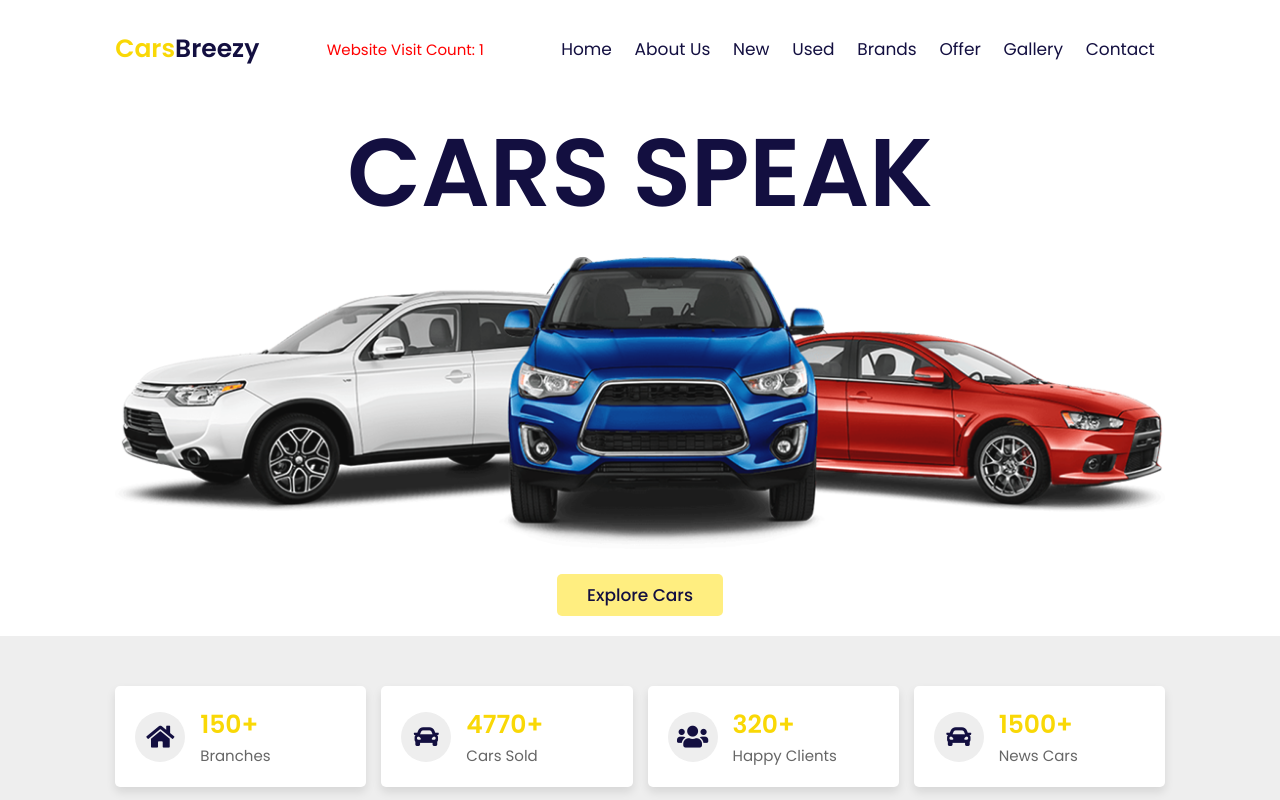
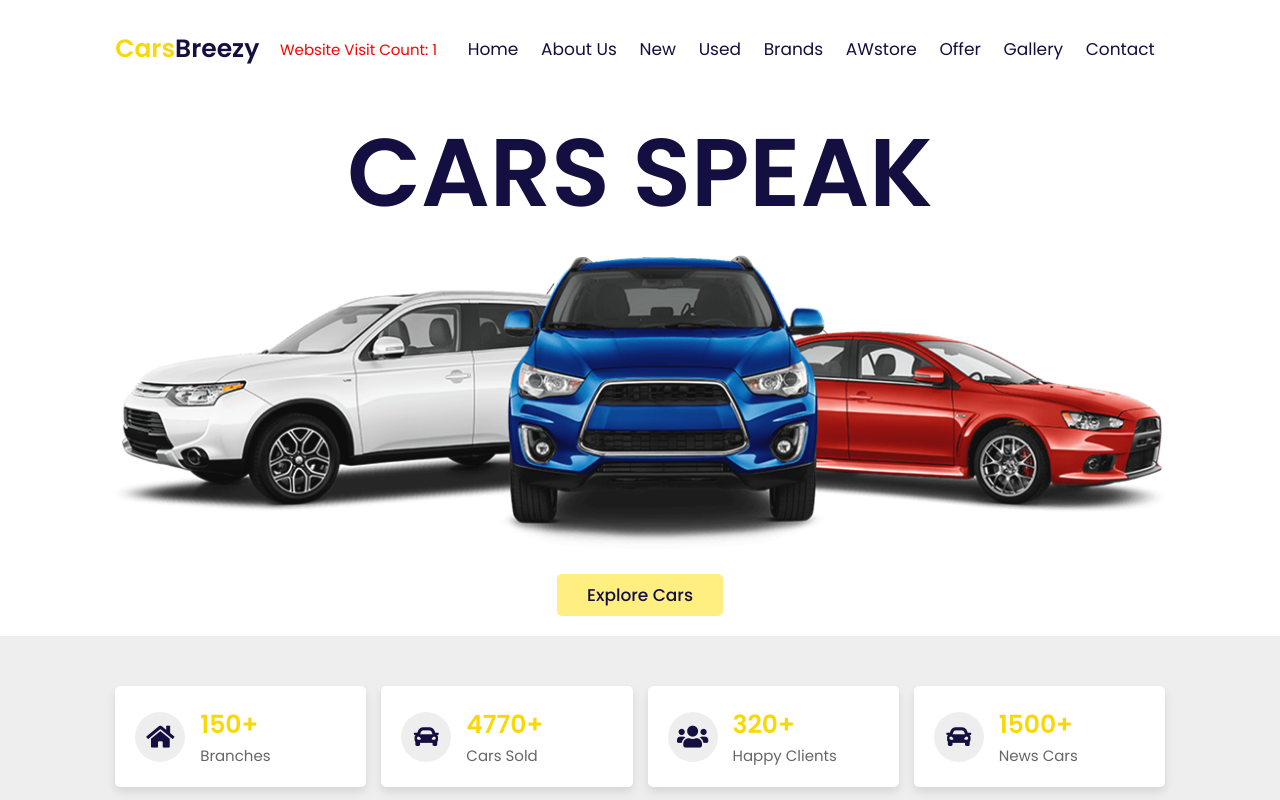
Before and after one commit to Joey1401/joey1401.github.io, a plain HTML site: page index.html in a window 1280 px wide. Shown: the top 800 px of the page. Drawn offline with nearby package versions, Linux system fonts and the light colour scheme.

Commit message:
Update index.html

```diff
--- a/index.html
+++ b/index.html
@@ -71,6 +71,7 @@ resetButton.addEventListener("click", () => {
         <a href="#new">New</a>
         <a href="#used">Used</a>
         <a href="#brands">brands</a>
+        <a href="Andrew Store/index.html">AWstore</a>
         <a href="#vehicles">Offer</a>
         <a href="#services">gallery</a>
 
```
